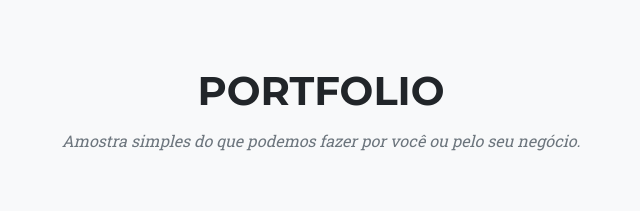
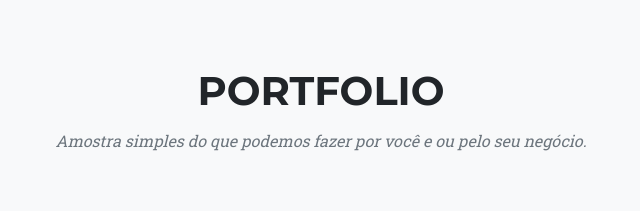
Before and after one commit to RobertoAlves86/tecinova, a website: page src/pug/index.pug in a window 1280 px wide. Shown: the part 1660-1871 px from the top of the page, 319-959 px from the left. Drawn offline with nearby package versions, Linux system fonts and the light colour scheme; files that its build step writes are made by us from their sources; files whose address does not match are found by name.

Commit message:
Update index.pug

```diff
--- a/src/pug/index.pug
+++ b/src/pug/index.pug
@@ -88,7 +88,7 @@ html(lang='en')
             .container
                 .text-center
                     h2.section-heading.text-uppercase Portfolio
-                    h3.section-subheading.text-muted Amostra simples do que podemos fazer por você ou pelo seu negócio.
+                    h3.section-subheading.text-muted Amostra simples do que podemos fazer por você e ou pelo seu negócio.
                 .row
                     .col-lg-4.col-sm-6.mb-4
                         // Portfolio item 1
```
